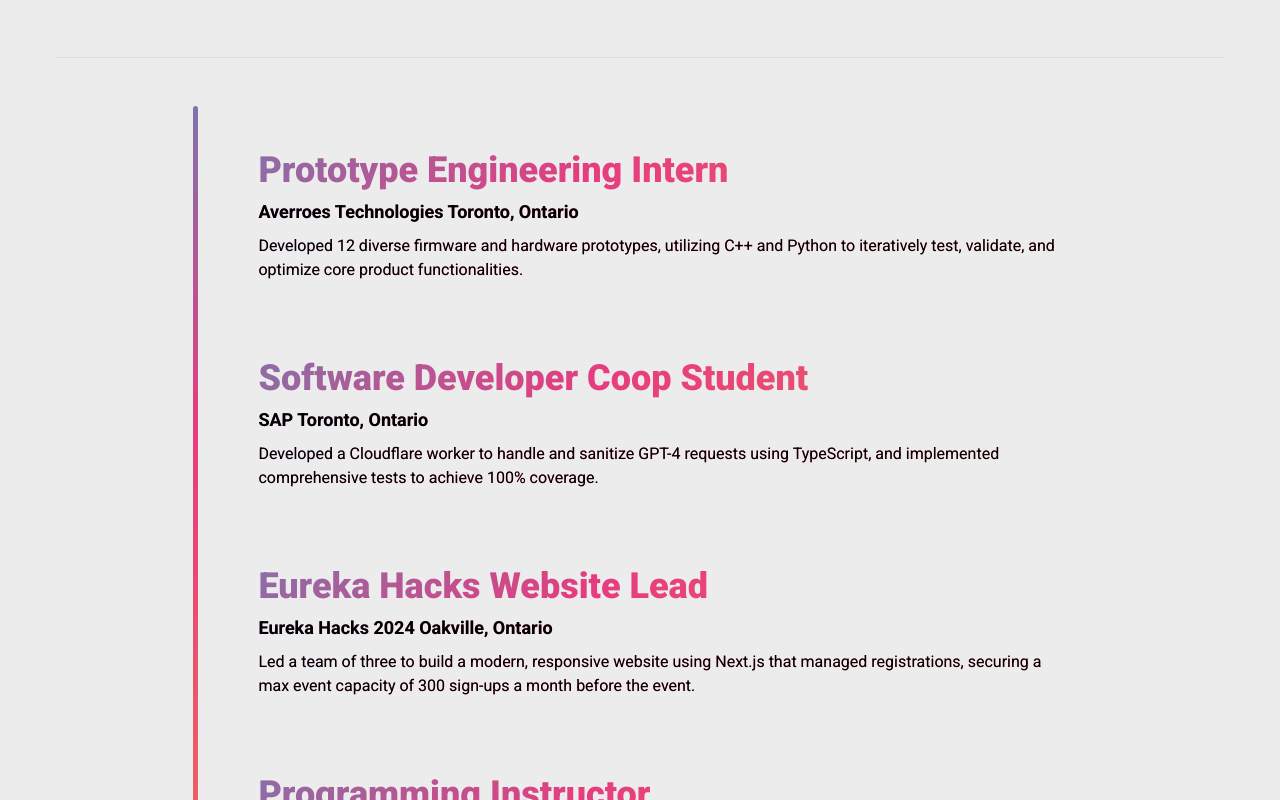
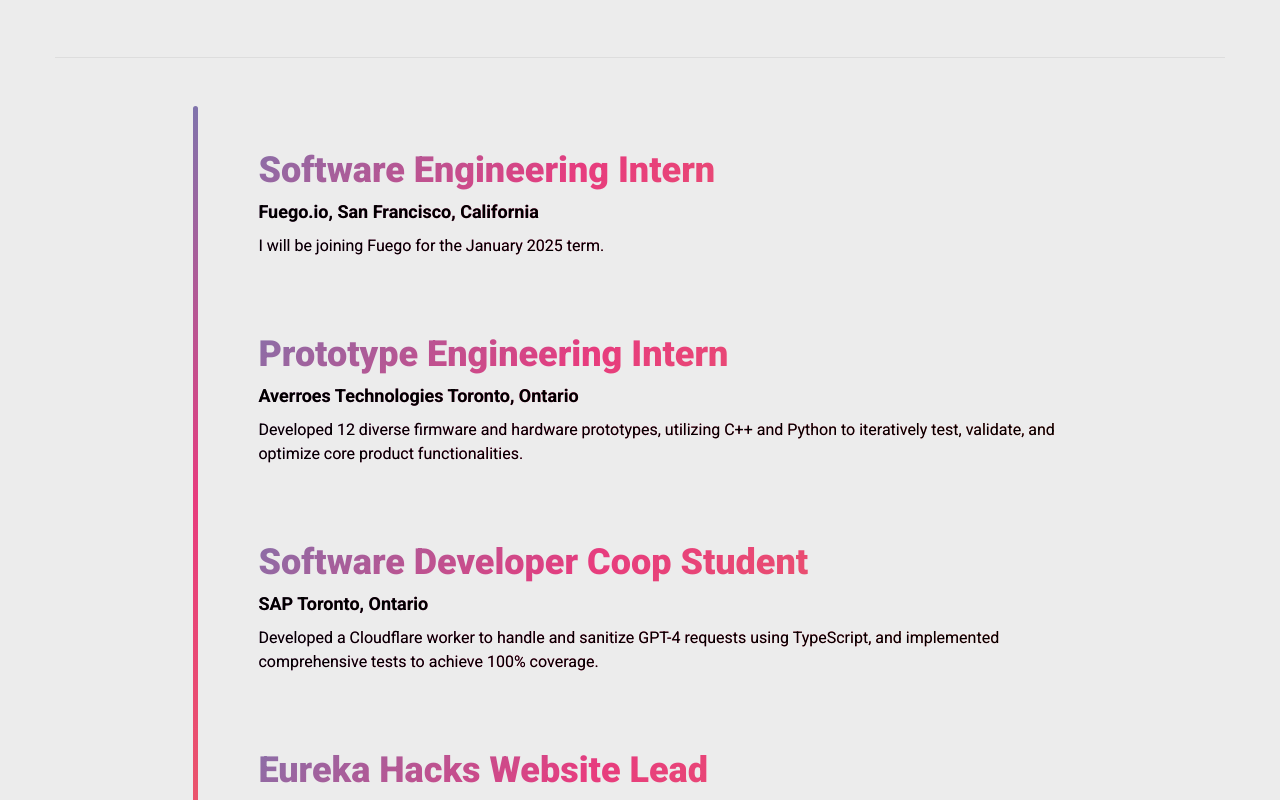
Before and after one commit to Leg3ndary/ben-portfolio, a Next.js app: page / in a window 1280 px wide. Shown: the part 1240-2040 px from the top of the page. Built offline with nearby package versions, Linux system fonts and the light colour scheme.

Commit message:
Add fuego

```diff
--- a/src/components/Experience.tsx
+++ b/src/components/Experience.tsx
@@ -31,6 +31,11 @@ function Job({ key, job }: JobProps) {
 }
 
 const jobs: Job[] = [
+    {
+        title: "Software Engineering Intern",
+        company: "Fuego.io, San Francisco, California",
+        description: "I will be joining Fuego for the January 2025 term."
+    },
     {
         title: "Prototype Engineering Intern",
         company: "Averroes Technologies Toronto, Ontario",
```
